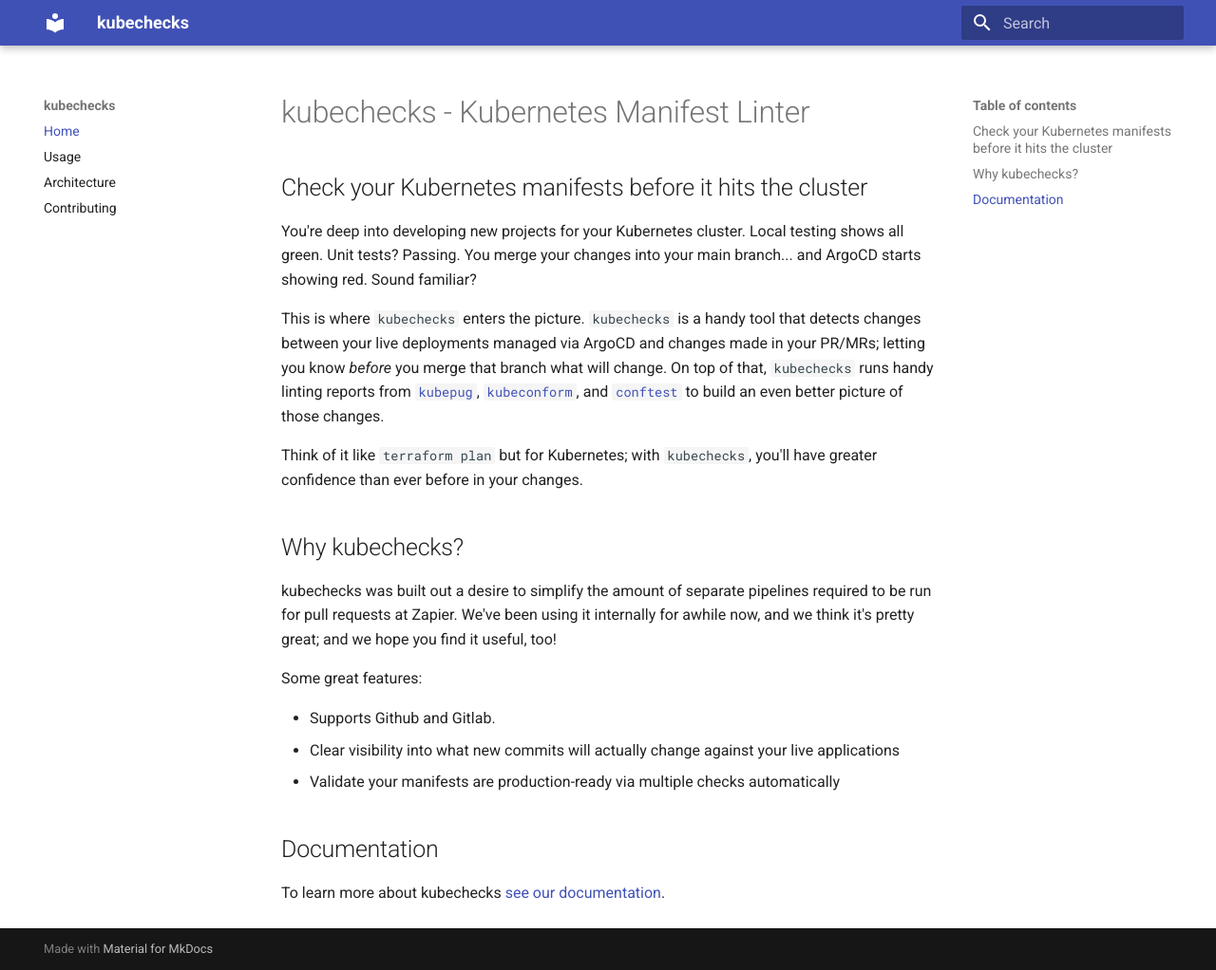
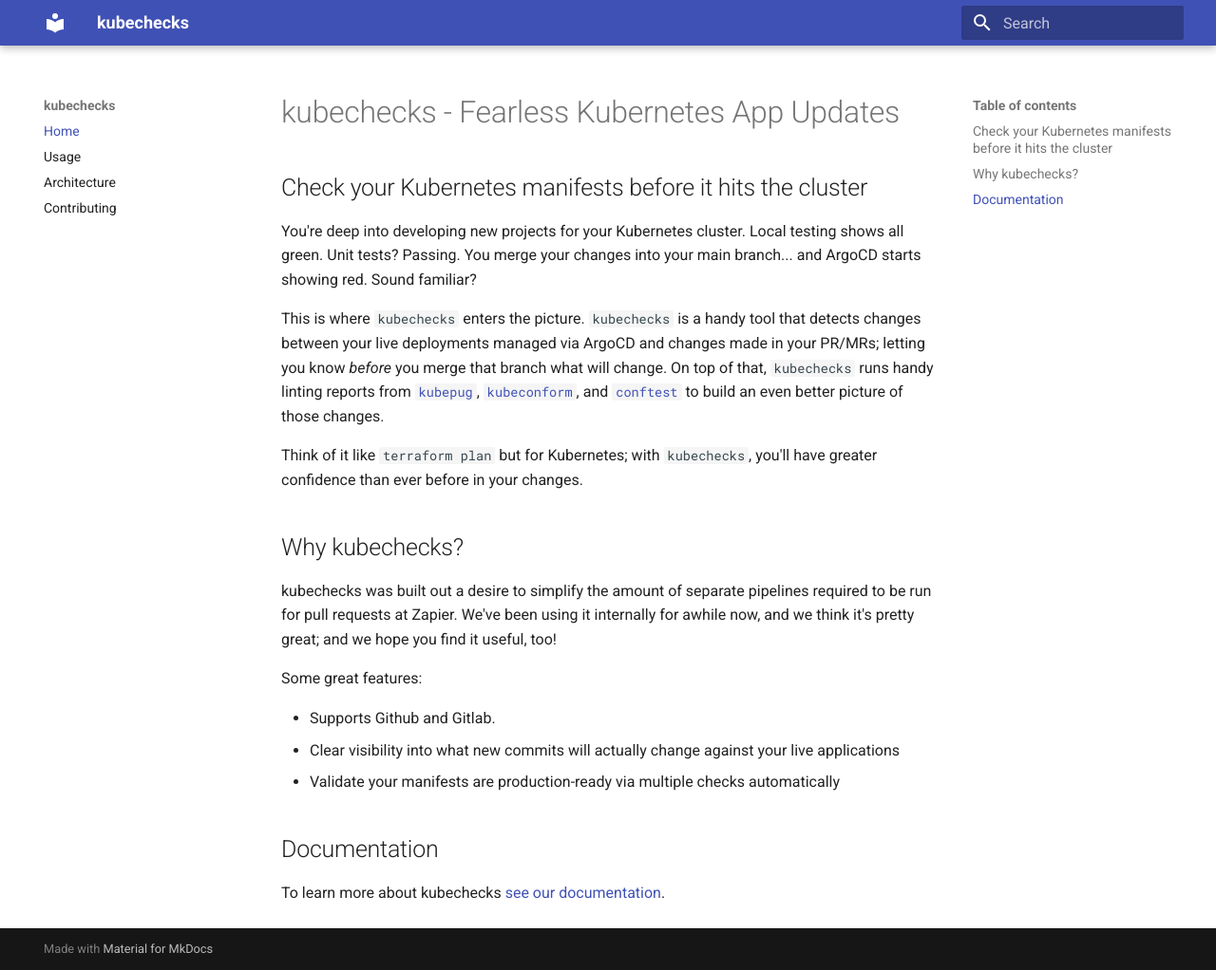
Before and after one commit to zapier/kubechecks, an MkDocs documentation site: the page built from docs/index.md, in a window 1280 px wide and 1022 px high. Shown: the whole window at 95% size. Built offline with MkDocs 1.6.1 and Material for MkDocs 9.7.7, drawn with Linux system fonts in a browser that asks for light colours.

Commit message:
Update tagline

```diff
--- a/docs/index.md
+++ b/docs/index.md
@@ -1,4 +1,4 @@
-# kubechecks - Kubernetes Manifest Linter
+# kubechecks - Fearless Kubernetes App Updates
 
 ## Check your Kubernetes manifests before it hits the cluster
 
```
Also changed, not shown: README.md (+1 -1 lines).
